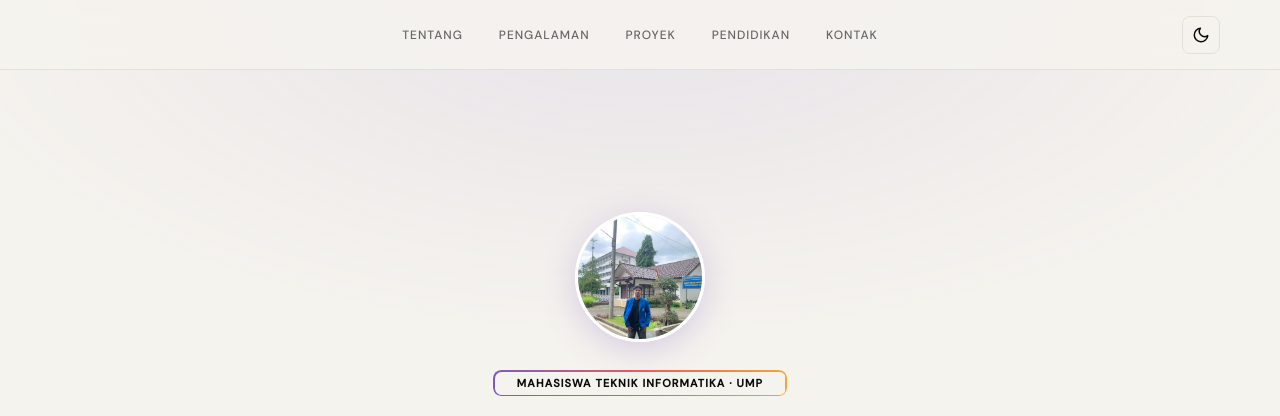
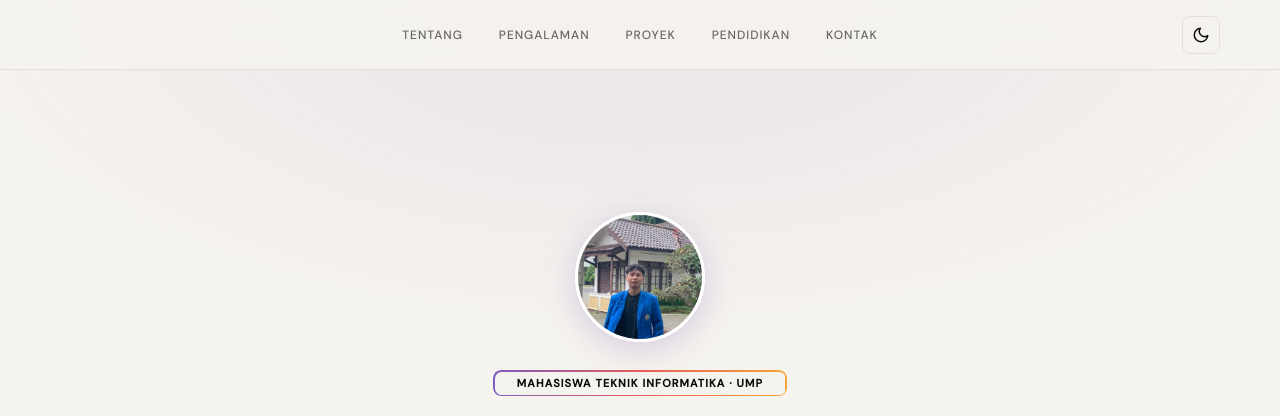
Before and after one commit to mat51123/portfolio-rahmat, a website built with Vite: page index.html in a window 1280 px wide. Shown: the top 416 px of the page. Built offline with nearby package versions, Linux system fonts and the light colour scheme.

Commit message:
Zoom in profile photo to make Rahmat more visible

```diff
--- a/src/styles/components.css
+++ b/src/styles/components.css
@@ -71,14 +71,16 @@ nav {
   width: 100%;
   height: 100%;
   object-fit: cover;
-  object-position: center 20%;
+  object-position: center 52%;
+  transform: scale(2.2);
+  transform-origin: center 52%;
   transition: transform 0.5s cubic-bezier(0.16, 1, 0.3, 1);
 }
 .hero-avatar:hover {
   transform: scale(1.05) rotate(3deg);
 }
 .hero-avatar:hover .hero-avatar-img {
-  transform: scale(1.1);
+  transform: scale(2.4);
 }
 
 /* ---- TICKER ---- */
```
